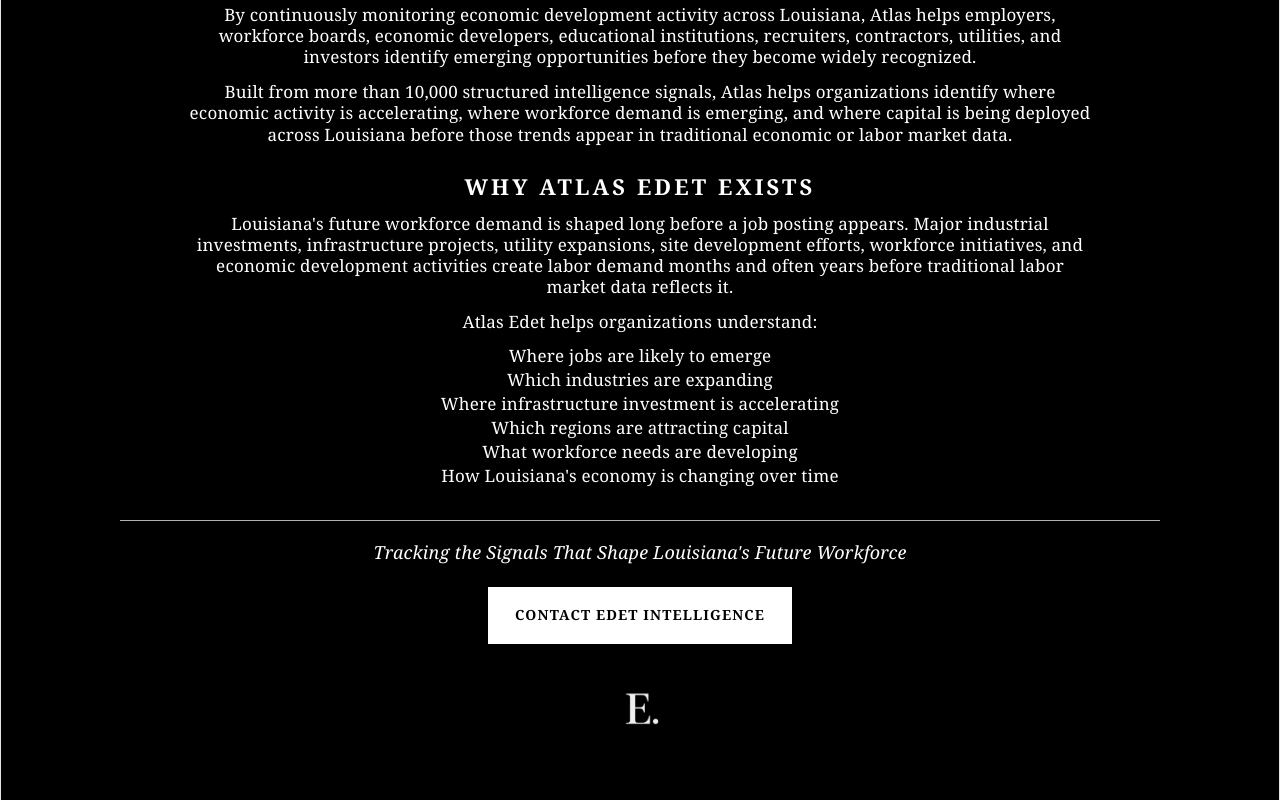
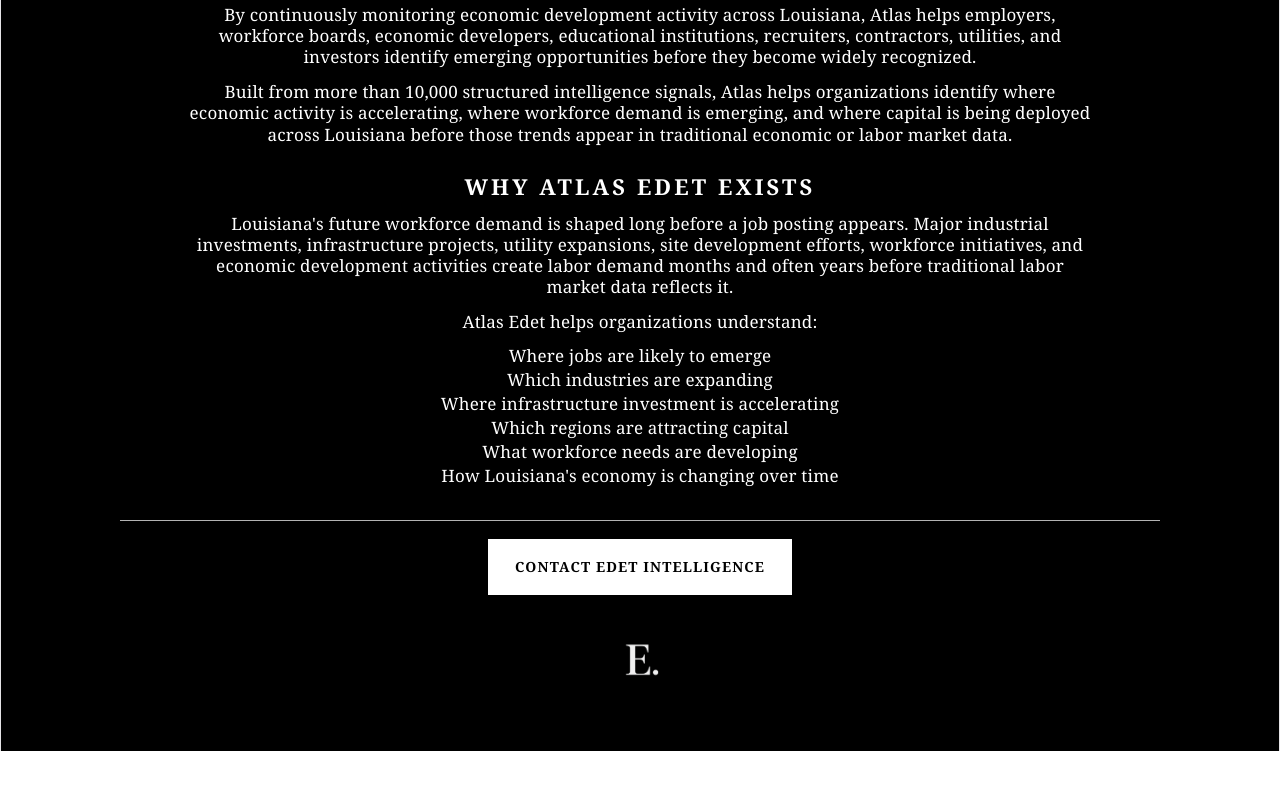
Before and after one commit to eno-pixel/edetintelligence-site, a React (Vite) app: page / in a window 1280 px wide. Shown: the part 901-1701 px from the top of the page. After the commit the page ends 1652 px from the top, so only its background shows below. Built offline with nearby package versions, Linux system fonts and the light colour scheme.

Commit message:
Remove footer tagline

```diff
--- a/src/App.jsx
+++ b/src/App.jsx
@@ -88,7 +88,6 @@ export default function App() {
         </section>
 
         <footer>
-          <p>Tracking the Signals That Shape Louisiana's Future Workforce</p>
           <a className="contact-button" href="https://mail.google.com/mail/?view=cm&fs=1&to=eno@edetintelligence.com&su=Atlas%20Edet%20Inquiry" target="_blank" rel="noopener noreferrer">
             Contact Edet Intelligence
           </a>
```
